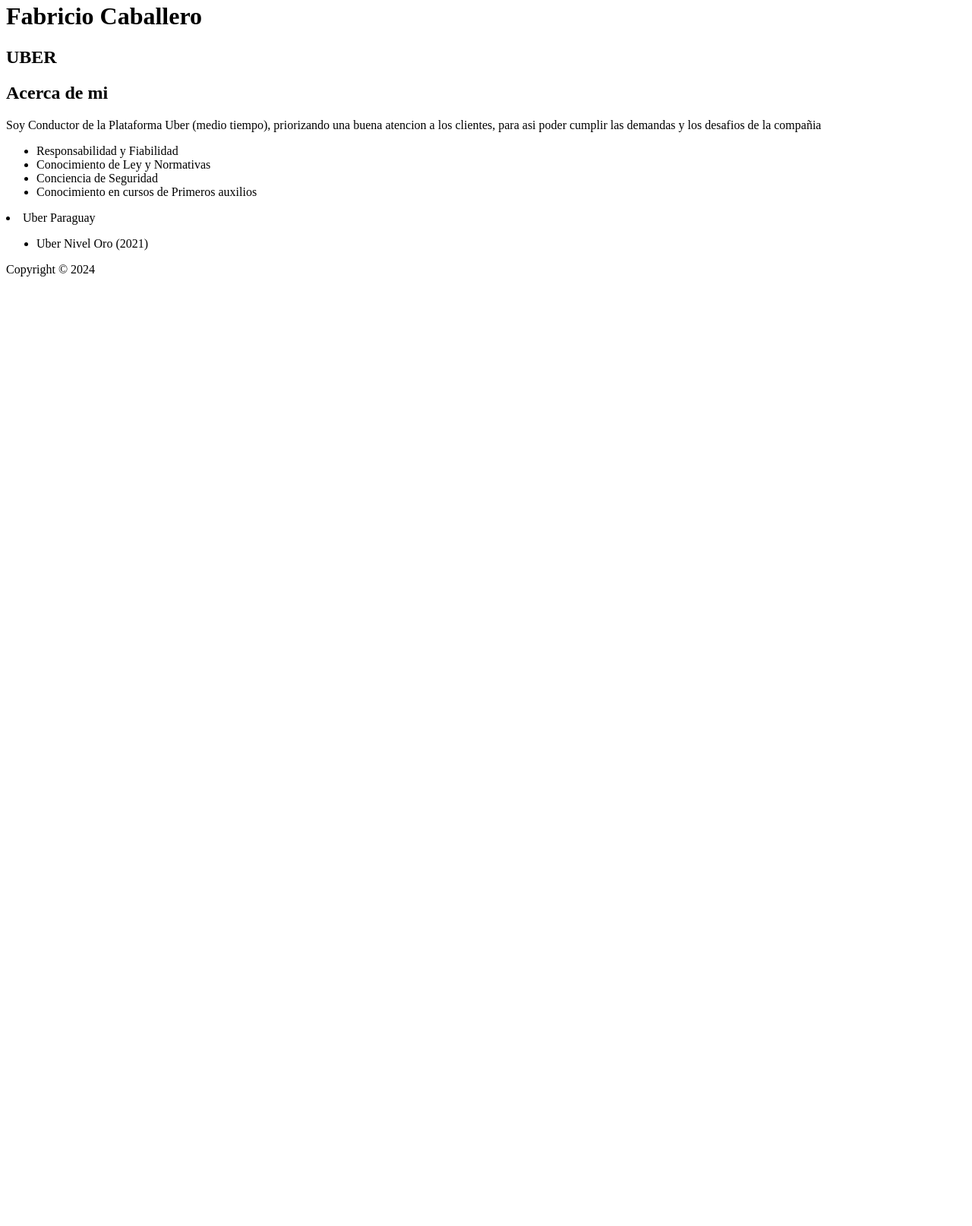
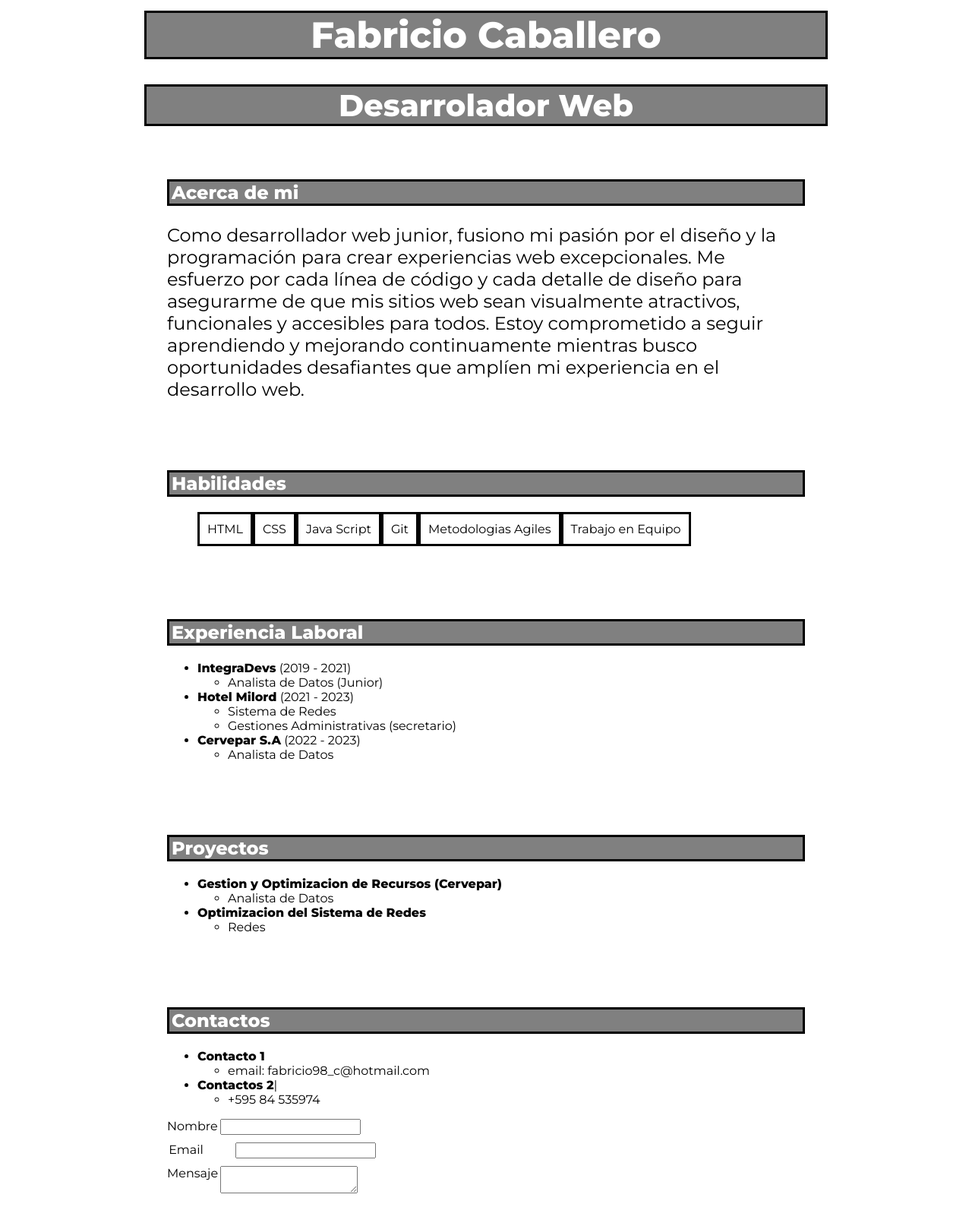
Before and after one commit to fabro98/MiPortafolio, a plain HTML site: page index.html in a window 1280 px wide. Shown: the part 18-1632 px from the top of the page at 76% size. Before the commit the page ends 800 px from the top, so only its background shows below. Drawn offline with Linux system fonts and the light colour scheme.

Commit message:
Add files via upload
Modificacion 1

```diff
--- a/index.html
+++ b/index.html
@@ -1,38 +1,121 @@
 <!DOCTYPE html>
 <html lang="en">
 <head>
+    <link rel="stylesheet" href="style.css">
     <meta charset="UTF-8">
     <meta name="viewport" content="width=device-width, initial-scale=1.0">
+
     <title>Mi Portafolios Personal</title>
 </head>
 <body>
-    <head>
+
+    <div class="curriculum">
+    <header>
         <h1>Fabricio Caballero</h1>
-    <h2>UBER</h2>
-    </head>
+    <h2>Desarrolador Web</h2>
+    </header>
     <main>
         <section>
-            <h2>Acerca de mi</h2>
-            <p>Soy Conductor de la Plataforma Uber (medio tiempo), priorizando una buena atencion a los clientes, para asi poder cumplir las demandas y los desafios de la compañia
+            <h2 class="acercaDeMi">Acerca de mi </h2>
+            <p>Como desarrollador web junior, fusiono mi pasión por el diseño y la
+                programación para crear experiencias web excepcionales. Me esfuerzo por
+                cada línea de código y cada detalle de diseño para asegurarme de que mis
+                sitios web sean visualmente atractivos, funcionales y accesibles para
+                todos. Estoy comprometido a seguir aprendiendo y mejorando continuamente
+                mientras busco oportunidades desafiantes que amplíen mi experiencia en el
+                desarrollo web.
             </p>
         </section>
         <section>
+            <h1 class="a1">
+                Habilidades
+            </h1>
+            <div>
+            <ul class="habilidades">
+                <li>HTML</li>
+                <li>CSS</li>
+                <li>Java Script</li>
+                <li>Git</li>
+                <li>Metodologias Agiles</li>
+                <li>Trabajo en Equipo</li>
+            </ul>
+        </div>
+        </section>
+        <section>
+            <h2 class="a2">Experiencia Laboral</h2>
+                <ul>
+                    <li>
+                        <b>IntegraDevs</b> (2019 - 2021)
+                        <ul>
+                        <li>Analista de Datos (Junior)</li>
+                        </ul>
+                    </li>
+                    <li>
+                        <b>Hotel Milord</b> (2021 - 2023)
+                        <ul>
+                            <li>Sistema de Redes</li>
+                            <li>Gestiones Administrativas (secretario)</li>
+                        </ul>
+                    </li>
+                    <li>
+                        <b>Cervepar S.A</b> (2022 - 2023)
+                        <ul>
+                            <li>Analista de Datos</li>
+                        </ul>
+                    </li>
+                </ul>
+        </section>
+        <section>
+            <h2 class="a3">Proyectos</h2>
+                <ul>
+                    <li>
+                        <b>Gestion y Optimizacion de Recursos (Cervepar)</b>
+                        <ul>
+                            <li>Analista de Datos </li>
+                        </ul>
+                    </li>
+                    <li>
+                        <b>Optimizacion del Sistema de Redes </b>
+                        <ul>
+                            <li>Redes </li>
+                        </ul>
+                    </li>
+                </ul>
+        </section>
+        <section>
+            <h2 class="a3">Contactos</h2>
             <ul>
-                <li>Responsabilidad y Fiabilidad</li>
-                <li>Conocimiento de Ley y Normativas</li>
-                <li>Conciencia de Seguridad</li>
-                <li>Conocimiento en cursos de Primeros auxilios</li>
+                <li>
+                    <b>Contacto 1</b>
+                    <ul>
+                        <li>email: fabricio98_c@hotmail.com</li>
+                    </ul>
+                </li>
+                <li>
+                    <b>Contactos 2</b>|
+                </li>
+                    <ul>
+                        <li>+595 84 535974</li>
+                    </ul>
             </ul>
-        </section>
-        <section> <li>Uber Paraguay
-            <ul>
-                <li>Uber Nivel Oro (2021)</li>
-            </ul> </li>
+            <div class="b1">
+            <label for="nombre">Nombre</label>
+            <input type="text" name="nombre" id="nombre">
+        </div>
+            <div class="b1">
+            <label for="email">Email</label>
+            <input type="text" name="email" id="email">
+        </div>
+            <div class="b1">
+            <label class="mensaje" for="mensaje">Mensaje</label>
+            <textarea name="mensaje" id="mensaje"></textarea>
+        </div>
         </section>
     </main>
     <footer>
-        <p>Copyright &copy; 2024</p>
+        <p class="a4">Copyright &copy; 2024</p>
     </footer>
-
+</div>
+<script src="scrypt.js"></script>
 </body>
 </html>
--- /dev/null
+++ b/style.css
@@ -0,0 +1,97 @@
+@import url('https://fonts.googleapis.com/css?family=Montserrat:400,800%27');
+
+.curriculum{
+max-width: 900px;
+margin-inline: auto;
+}
+header{
+    text-align: center;
+}
+
+header h1{
+    font-size: 3em;
+    margin-bottom: 0.5em;
+    color: white;
+    border: 3px solid black;
+    background-color: gray;
+}
+header h2{
+    font-size: 2.5em;
+    margin-bottom: 0.5em;
+    color: white;
+    border: 3px solid black;
+    background-color: gray;
+
+
+}
+section{
+    padding: 30px;
+}
+section p{
+    font-size: 1.5em;
+    margin-bottom: 0.5em;
+    color: black;
+    order: 3px solid black;
+}
+.habilidades{
+    display: flex;
+    flex-direction: row;
+    list-style: none;
+
+}
+.habilidades li{
+    padding: 10px;
+    border: 3px solid black;
+}
+.acercaDeMi {
+    border: 3px solid black;
+    padding-left: 3px;
+    background-color: gray;
+    color: white;
+}
+.a1{
+    border: 3px solid black;
+    padding-left: 3px;
+    background-color: gray;
+    color: white;
+}
+.a2{
+    border: 3px solid black;
+    padding-left: 3px;
+    background-color: gray;
+    color: white;
+}
+.a3{
+    border: 3px solid black;
+    padding-left: 3px;
+    background-color: gray;
+    color: white;
+}
+.a3{
+    border: 3px solid black;
+    padding-left: 3px
+}
+.b1{
+    display:flex;
+   margin-top: 10px;
+   margin-bottom: 10px;
+   text-align: center;
+   align-items: flex-start;
+
+}
+.b1 label{
+    width: 50px;
+}
+.b1 input{
+    margin-left: 20px;
+}
+.b1 textarea{
+    margin-left: 20px;
+}
+#email{
+    margin-left: 40px;
+}
+.mensaje{
+    text-align: center;
+}
+body{font-family: 'Montserrat', sans-serif;}
```
